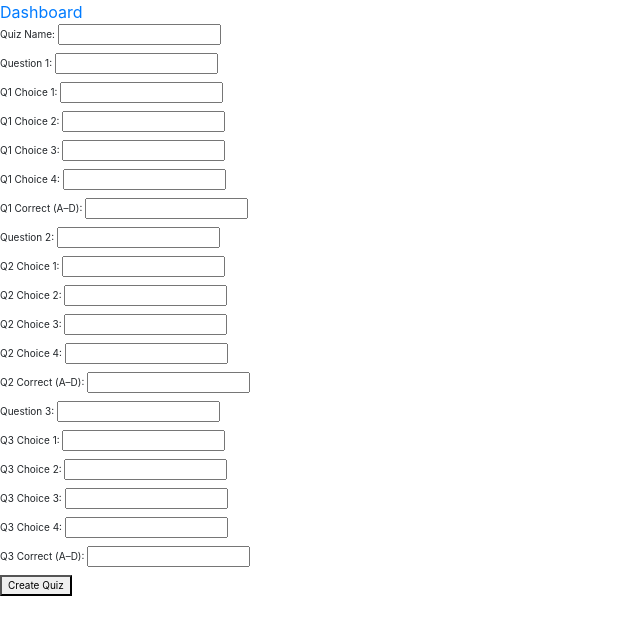
After one commit to isaacwachsman-dot/Swe-et-Cakes, a Flask app: page /makeQuiz in a window 1280 px wide. The commit adds this page. Shown: the top 635 px of the page, without its empty margins (0-640 px from the left). Run offline with Flask 3, Linux system fonts and the light colour scheme; some libraries are stand-ins or nearby versions.

Commit message:
Quiz functionality implemented

```diff
--- a/GreenQuest/app.py
+++ b/GreenQuest/app.py
@@ -81,11 +81,52 @@ def dashboard():
 
     return redirect(url_for('login'))
 
-@app.route('/logout')
+@app.route('/quizzes', methods = ['GET', 'POST'])
+def quizzes():
+    conn = get_db_connection()
+    cursor = conn.cursor()
+    cursor.execute("SELECT * FROM quizzes")
+    quizzes = cursor.fetchall()
+    cursor.close()
+    conn.close()
+    return render_template("quizzes.html", quizzes = quizzes)
+
+@app.route('/logout', methods=['GET', 'POST'])
 def logout():
     session.pop('user_id', None)
     session.pop('username', None)
     return redirect(url_for('login'))
 
+@app.route('/take_quiz/<int:id>', methods = ['GET', 'POST'])
+def take_quiz(id):
+    conn = get_db_connection()
+    cursor = conn.cursor()
+    cursor.execute("SELECT * FROM quizzes WHERE quiz_id = %s", (id,))
+    quiz = cursor.fetchone()
+    cursor.close()
+    conn.close()
+
+    return render_template("quiz.html", quiz = quiz)
+
+@app.route('/makeQuiz', methods = ['GET', 'POST'])
+def makeQuiz():
+    if request.method == 'POST':
+        quiz_name= request.form['quiz_name']
+        q1 = request.form['q1'] + ";" + request.form['q1_choice1'] + ";" + request.form['q1_choice2'] + ";" + request.form['q1_choice3'] + ";" + request.form['q1_choice4']
+        q2 = request.form['q2'] + ";" + request.form['q2_choice1'] + ";" + request.form['q2_choice2'] + ";" + request.form['q2_choice3'] + ";" + request.form['q2_choice4']
+        q3 = request.form['q3'] + ";" + request.form['q3_choice1'] + ";" + request.form['q3_choice2'] + ";" + request.form['q3_choice3'] + ";" + request.form['q3_choice4']
+        answers = request.form['q1_correct'] + request.form['q2_correct'] + request.form['q3_correct']
+        conn = get_db_connection()
+        cur = conn.cursor()
+
+        cur.execute("INSERT INTO quizzes (quiz_name, q1, q2, q3, answer_sequence) VALUES (%s, %s, %s, %s, %s)",
+                    (quiz_name, q1, q2, q3, answers))
+        conn.commit()
+        cur.close()
+        conn.close()
+
+        return redirect(url_for('quizzes'))
+    return render_template("makeQuiz.html")
+
 if __name__ == '__main__':
     app.run(debug=True)
--- a/GreenQuest/templates/dashboard.html
+++ b/GreenQuest/templates/dashboard.html
@@ -13,6 +13,10 @@
         <form action="{{ url_for('logout') }}" method="POST">
             <button type="submit" class="logout-button">Log out</button>
         </form>
+
+
+        <a href = "{{ url_for('quizzes')}}"> Quizzes </a>
+        <a href = "{{ url_for('makeQuiz')}}"> Make Your Own Quiz!</a>
     </div>
 </body>
 </html>
--- /dev/null
+++ b/GreenQuest/templates/makeQuiz.html
@@ -0,0 +1,46 @@
+<!DOCTYPE html>
+<html lang="en">
+<head>
+    <meta charset="UTF-8">
+    <meta name="viewport" content="width=device-width, initial-scale=1.0">
+    <title>Dashboard</title>
+    <link rel="stylesheet" href="https://cdn.jsdelivr.net/npm/bootstrap@4.0.0/dist/css/bootstrap.min.css" integrity="sha384-Gn5384xqQ1aoWXA+058RXPxPg6fy4IWvTNh0E263XmFcJlSAwiGgFAW/dAiS6JXm" crossorigin="anonymous">
+</head>
+<body>
+
+    <a href = "{{url_for('dashboard')}}"> Dashboard </a>
+
+    <form method = "POST" style = "font-size: 10px">
+        <label>Quiz Name: <input type="text" name="quiz_name" required></label><br>
+
+        <label>Question 1: <input type="text" name="q1" required></label><br>
+        <label>Q1 Choice 1: <input type="text" name="q1_choice1" required></label><br>
+        <label>Q1 Choice 2: <input type="text" name="q1_choice2" required></label><br>
+        <label>Q1 Choice 3: <input type="text" name="q1_choice3" required></label><br>
+        <label>Q1 Choice 4: <input type="text" name="q1_choice4" required></label><br>
+        <label>Q1 Correct (A–D): <input type="text" name="q1_correct" maxlength="1" required></label><br>
+
+        <label>Question 2: <input type="text" name="q2" required></label><br>
+        <label>Q2 Choice 1: <input type="text" name="q2_choice1" required></label><br>
+        <label>Q2 Choice 2: <input type="text" name="q2_choice2" required></label><br>
+        <label>Q2 Choice 3: <input type="text" name="q2_choice3" required></label><br>
+        <label>Q2 Choice 4: <input type="text" name="q2_choice4" required></label><br>
+        <label>Q2 Correct (A–D): <input type="text" name="q2_correct" maxlength="1" required></label><br>
+
+        <label>Question 3: <input type="text" name="q3" required></label><br>
+        <label>Q3 Choice 1: <input type="text" name="q3_choice1" required></label><br>
+        <label>Q3 Choice 2: <input type="text" name="q3_choice2" required></label><br>
+        <label>Q3 Choice 3: <input type="text" name="q3_choice3" required></label><br>
+        <label>Q3 Choice 4: <input type="text" name="q3_choice4" required></label><br>
+        <label>Q3 Correct (A–D): <input type="text" name="q3_correct" maxlength="1" required></label><br>
+
+        <button type="submit">Create Quiz</button>
+
+    </form>
+
+    </div>
+
+
+
+</body>
+</html>
```
Also changed, not shown: GreenQuest/templates/quiz.html (added, +88 -0 lines), GreenQuest/templates/quizzes.html (added, +25 -0 lines).
